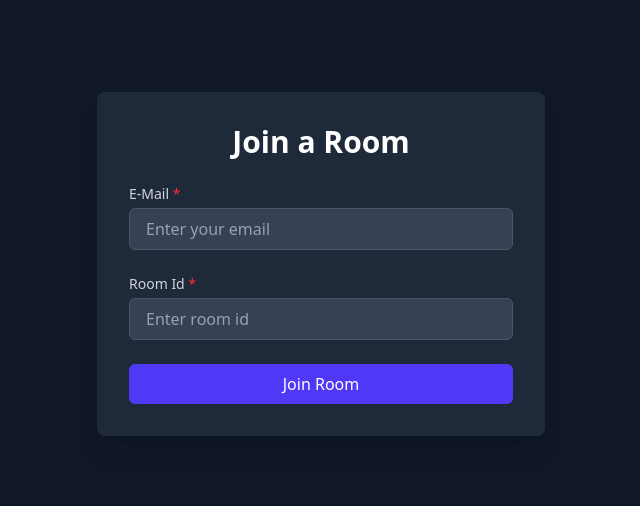
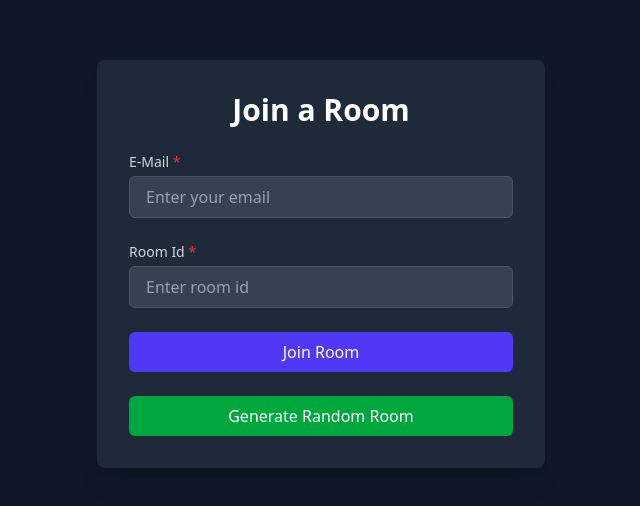
Before and after one commit to SambhavNITJ/SnapSync, a React (Vite) app in the folder client/: page / in a window 1280 px wide. Shown: the part 136-642 px from the top of the page, without its empty margins (319-959 px from the left). Built offline with nearby package versions, Linux system fonts and the light colour scheme; no server answers.

Commit message:
random id button added

```diff
--- a/client/src/pages/Home.jsx
+++ b/client/src/pages/Home.jsx
@@ -1,6 +1,7 @@
 import React, { useCallback, useState, useEffect } from 'react'
 import { useSocket } from '../providers/Socket'
 import { useNavigate } from 'react-router-dom'
+import { toast } from "react-hot-toast";
 
 function Home() {
   const [email, setEmail] = useState('')
@@ -30,10 +31,16 @@ function Home() {
     (data) => {
       const { email, room } = data
       console.log('You joined client side', email, 'Room:', room)
-      navigate(`/room/${room}`, {state: { email, room }})
+      navigate(`/room/${room}`, { state: { email, room } })
     },
     [navigate]
   )
+
+  const handleGenerateRoom = useCallback(() => {
+    // Generate a random number between 100 and 999
+    const randomRoomId = Math.floor(Math.random() * 900) + 100
+    toast.success(`Room ID is: ${randomRoomId}. Please copy this ID and share it with others.`)
+  }, [])
 
   useEffect(() => {
     socket.on('room-joined', handleJoinRoom)
@@ -84,6 +91,16 @@ function Home() {
               Join Room
             </button>
           </div>
+
+          <div>
+            <button
+              type="button"
+              onClick={handleGenerateRoom}
+              className="w-full py-2 px-4 rounded-md text-white bg-green-600 hover:bg-green-700 focus:outline-none focus:ring-2 focus:ring-green-500"
+            >
+              Generate Random Room
+            </button>
+          </div>
         </form>
       </div>
     </div>
```
